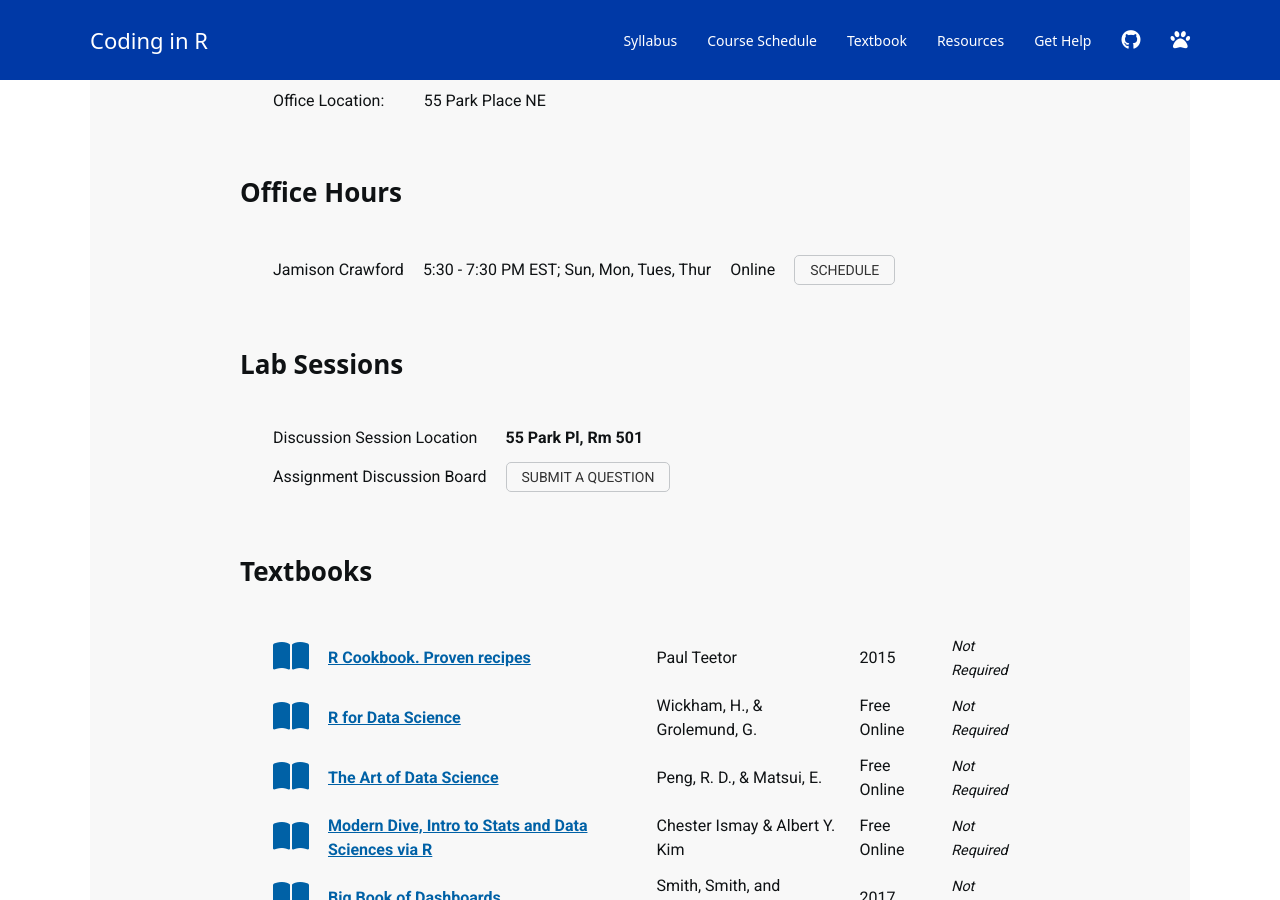
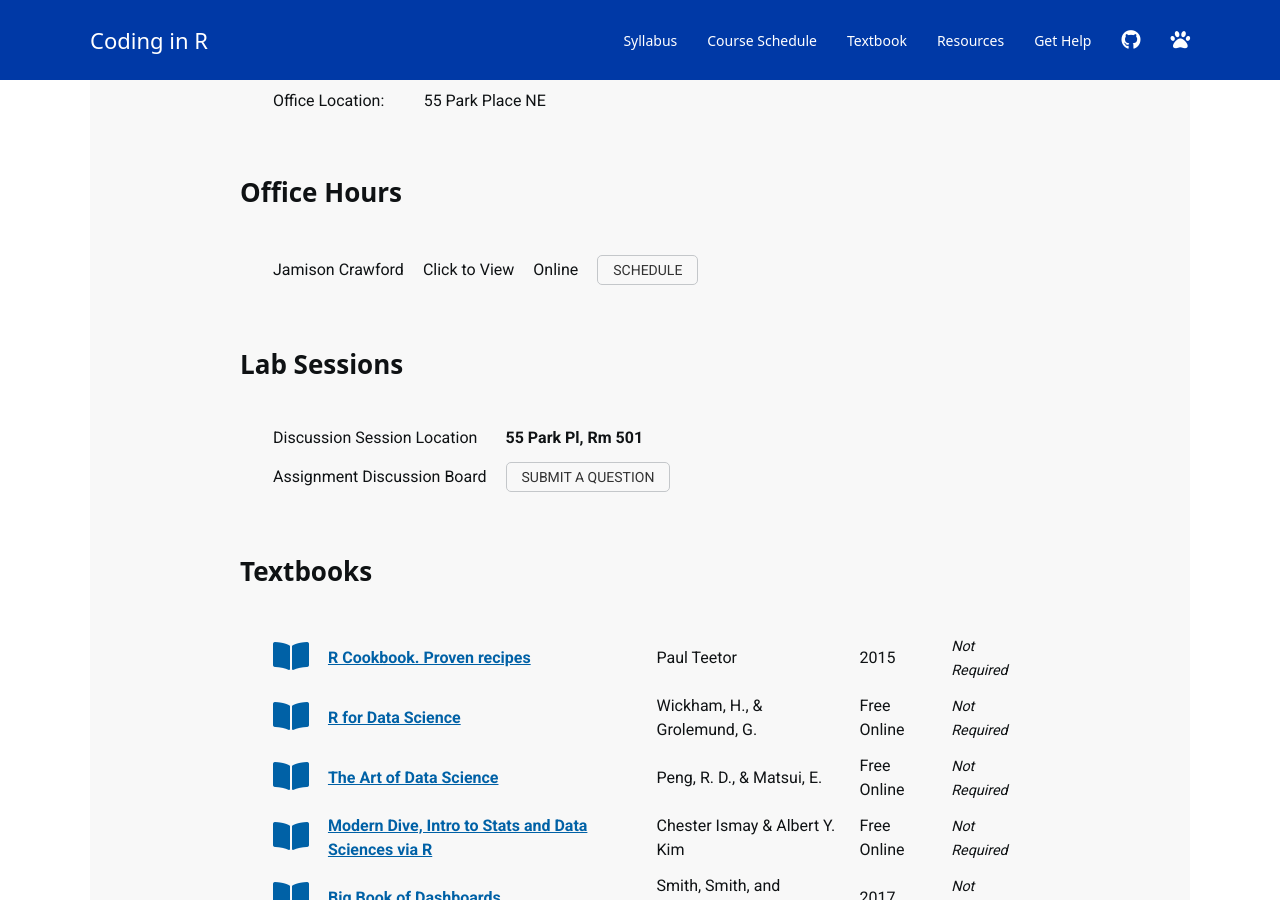
Before and after one commit to cssearcy/AYS-R-Coding-SPR-2020, a Jekyll site: the page built from index.md, in a window 1280 px wide and 900 px high, scrolled down 1404 px. Built offline with Jekyll 4.4.1, drawn with Linux system fonts in a browser that asks for light colours; nearby versions of some CDN libraries; a script bundle is joined from its source files by our own code; library files that are not in the unit come from our copies; a style sheet for code colours, icons or effects is not loaded.

Commit message:
office hrs

```diff
--- a/index.md
+++ b/index.md
@@ -29,7 +29,7 @@ instructor:
    website_url: 'https://rpubs.com/jamisoncrawford'
    github_url: 'https://github.com/jamisoncrawford'
    linked_in_url: 'https://www.linkedin.com/in/jamisoncrawford/'
-   office_hours_time: 5:30 - 7:30 PM EST; Sun, Mon, Tues, Thur
+   office_hours_time: Click to View
    office_hours_location:  Online
    office_hours_app_url:  'https://calendly.com/jamisoncrawford/20min'
 
```
